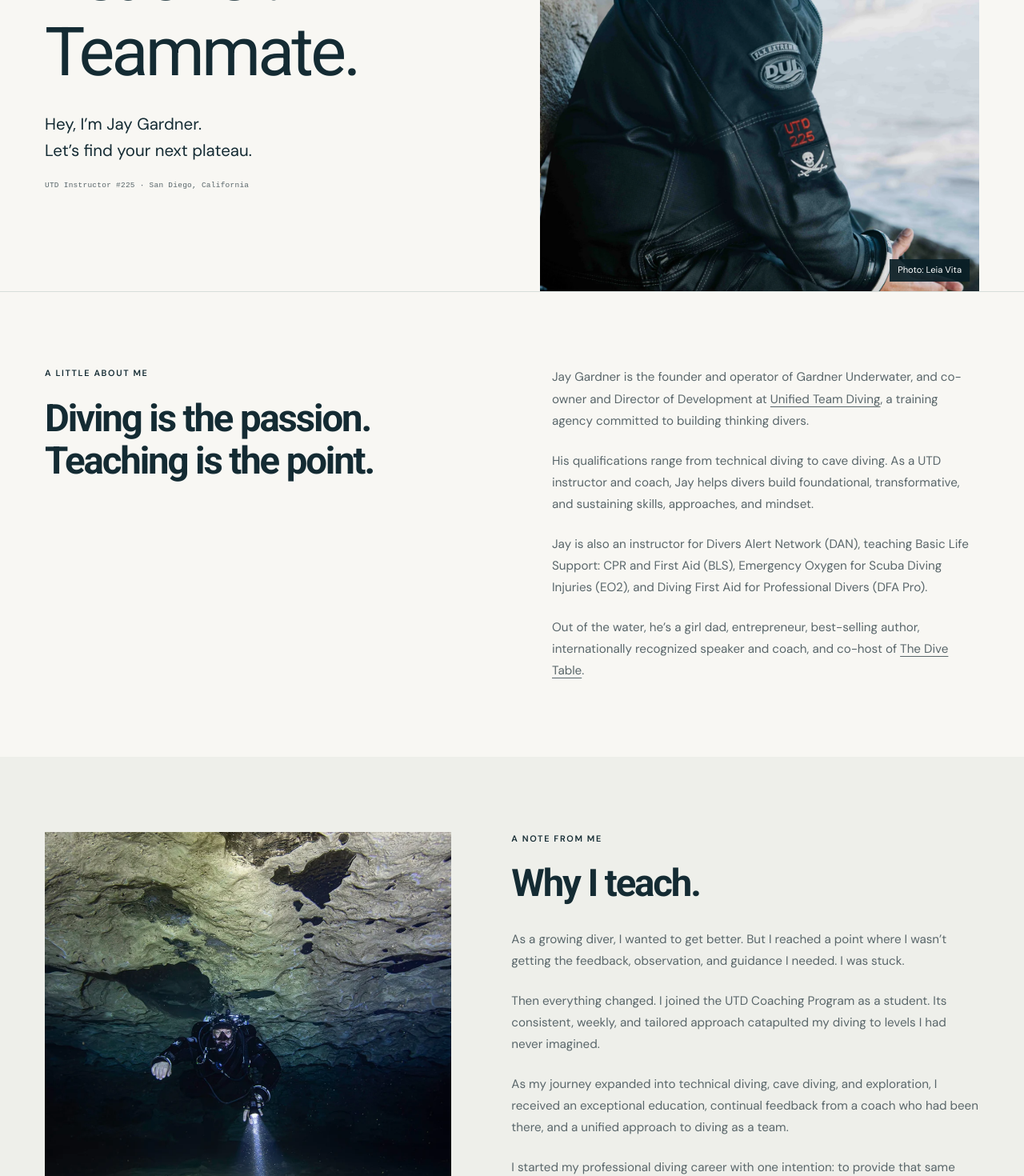
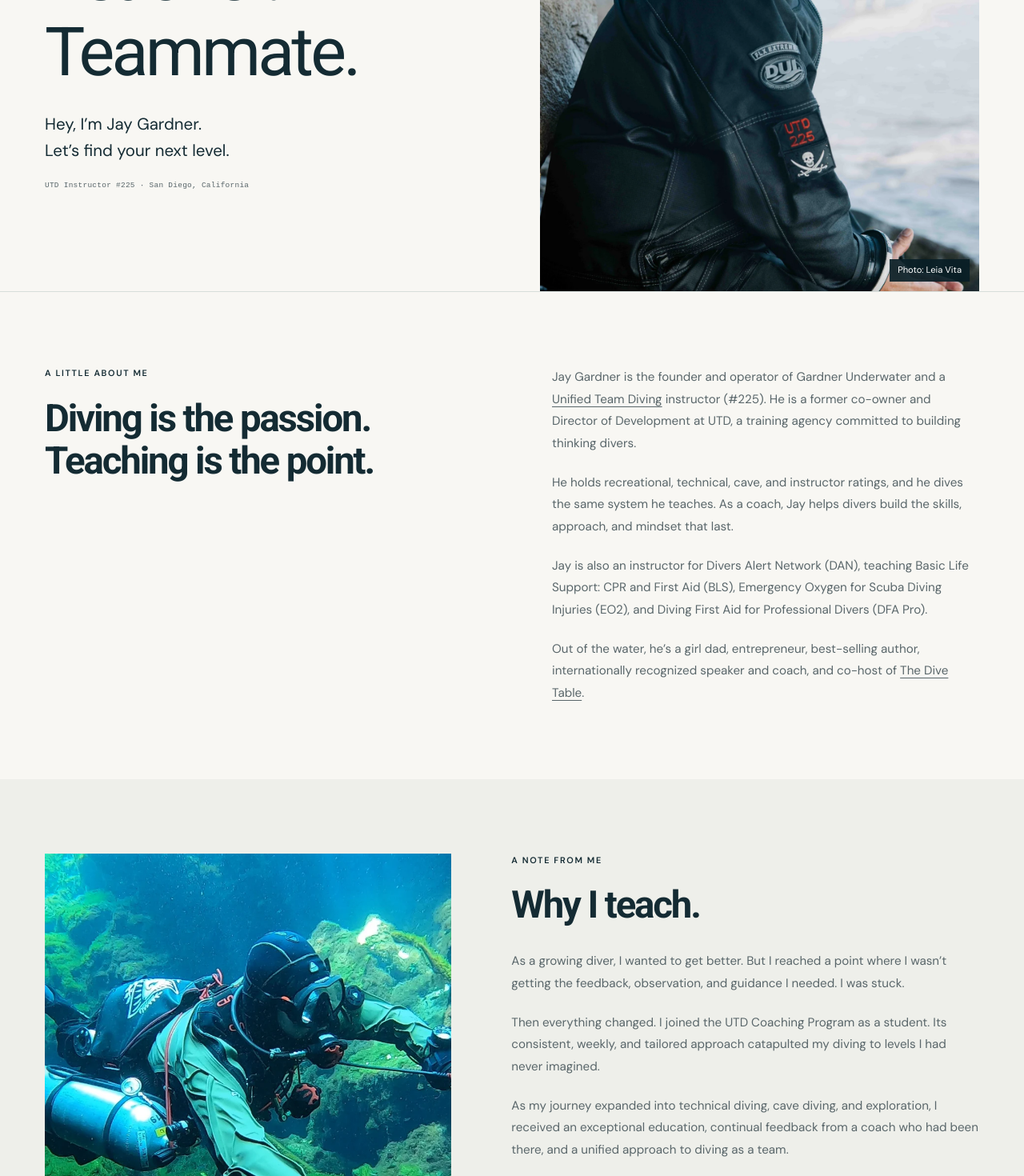
Before and after one commit to jeremiahrgardner/gardnerunderwater, a Next.js app: page /about in a window 1280 px wide. Shown: the part 420-1890 px from the top of the page at 80% size. Built offline with nearby package versions, Linux system fonts and the light colour scheme.

Commit message:
Messaging section 9: update interior headlines and correct former UTD role

```diff
--- a/app/about/page.tsx
+++ b/app/about/page.tsx
@@ -30,7 +30,7 @@ export default function AboutPage() {
             <p className="large-copy">
               Hey, I’m Jay Gardner.
               <br />
-              Let’s find your next plateau.
+              Let’s find your next level.
             </p>
             <span className="intro-note">
               UTD Instructor #225 · San Diego, California
@@ -60,21 +60,23 @@ export default function AboutPage() {
           </div>
           <div className="prose">
             <p>
-              Jay Gardner is the founder and operator of Gardner Underwater, and
-              co-owner and Director of Development at{" "}
+              Jay Gardner is the founder and operator of Gardner Underwater and
+              a{" "}
               <a
                 href="https://utdscubadiving.com/"
                 target="_blank"
                 rel="noopener noreferrer"
               >
                 Unified Team Diving
-              </a>
-              , a training agency committed to building thinking divers.
+              </a>{" "}
+              instructor (#225). He is a former co-owner and Director of
+              Development at UTD, a training agency committed to building
+              thinking divers.
             </p>
             <p>
-              His qualifications range from technical diving to cave diving. As
-              a UTD instructor and coach, Jay helps divers build foundational,
-              transformative, and sustaining skills, approaches, and mindset.
+              He holds recreational, technical, cave, and instructor ratings,
+              and he dives the same system he teaches. As a coach, Jay helps
+              divers build the skills, approach, and mindset that last.
             </p>
             <p>
               Jay is also an instructor for Divers Alert Network (DAN), teaching
@@ -101,9 +103,10 @@ export default function AboutPage() {
       <section className="section section-paper">
         <div className="container note-grid">
           <div className="note-photo">
+            {/* TODO(jeremiah): Swap in a tighter in-cave shot of Jay if you have one. */}
             <Image
-              src="/photos/cave-diving-artwork-2.webp"
-              alt="A cave diver beneath a limestone ceiling, illuminating the passage with a primary light"
+              src="/photos/jay-gardner-underwater.webp"
+              alt="Jay Gardner diving sidemount among submerged limestone"
               fill
               sizes="(max-width: 760px) 100vw, 40vw"
             />
--- a/app/courses/page.tsx
+++ b/app/courses/page.tsx
@@ -16,9 +16,9 @@ export default function CoursesPage() {
         eyebrow="The curriculum"
         title={
           <>
-            Your next
+            Earn your
             <br />
-            <span className="serif-accent">plateau.</span>
+            <span className="serif-accent">next level.</span>
           </>
         }
       >
--- a/app/training/page.tsx
+++ b/app/training/page.tsx
@@ -64,9 +64,9 @@ export default function TrainingPage() {
         eyebrow="The way we train"
         title={
           <>
-            Train with
+            One standard.
             <br />
-            <span className="serif-accent">intention.</span>
+            <span className="serif-accent">Every dive.</span>
           </>
         }
       >
@@ -97,7 +97,7 @@ export default function TrainingPage() {
             <div>
               <div className="eyebrow">The how</div>
               <h2>
-                Intentional training.
+                Consistent by design.
                 <br />
                 Built around you.
               </h2>
```
Also changed, not shown: app/contact/page.tsx (+5 -5 lines), 1 other file (tests, documents, lock files or other folders).
